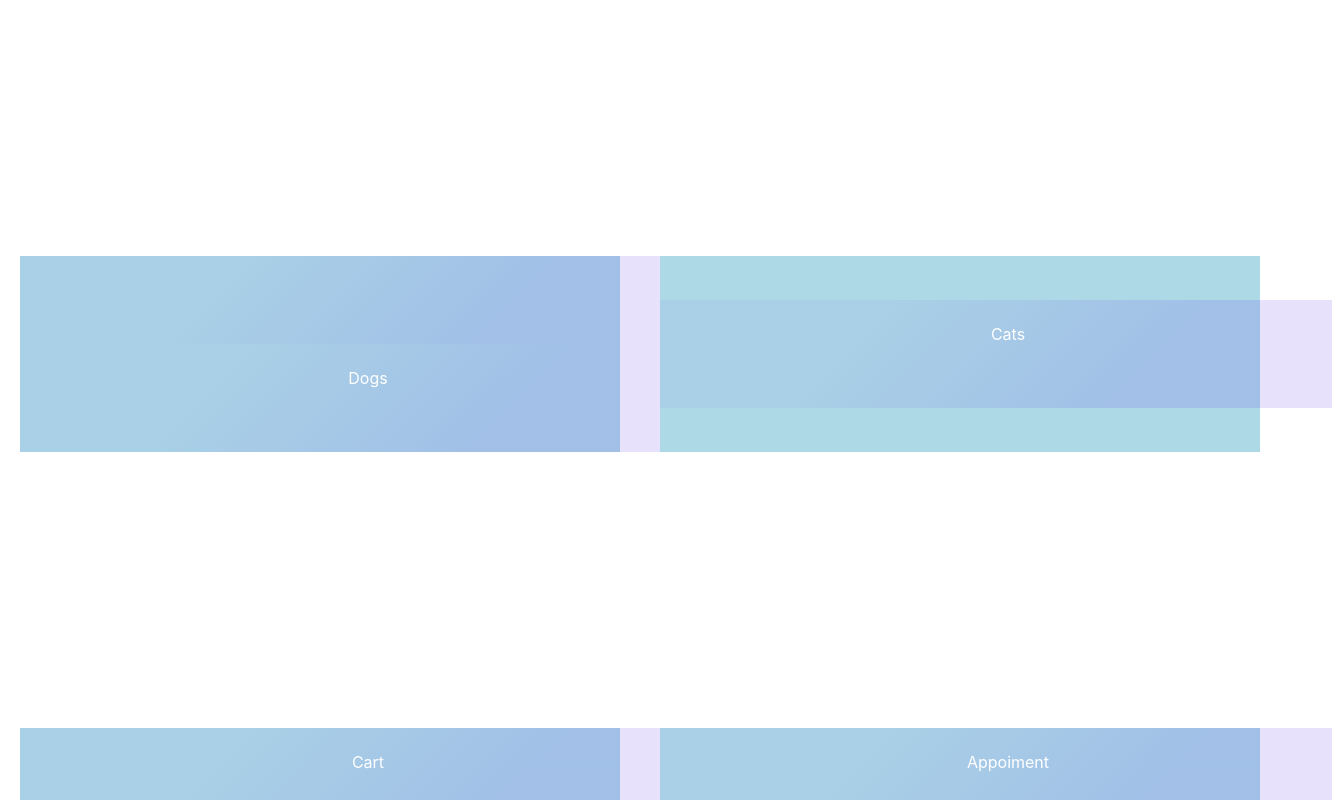
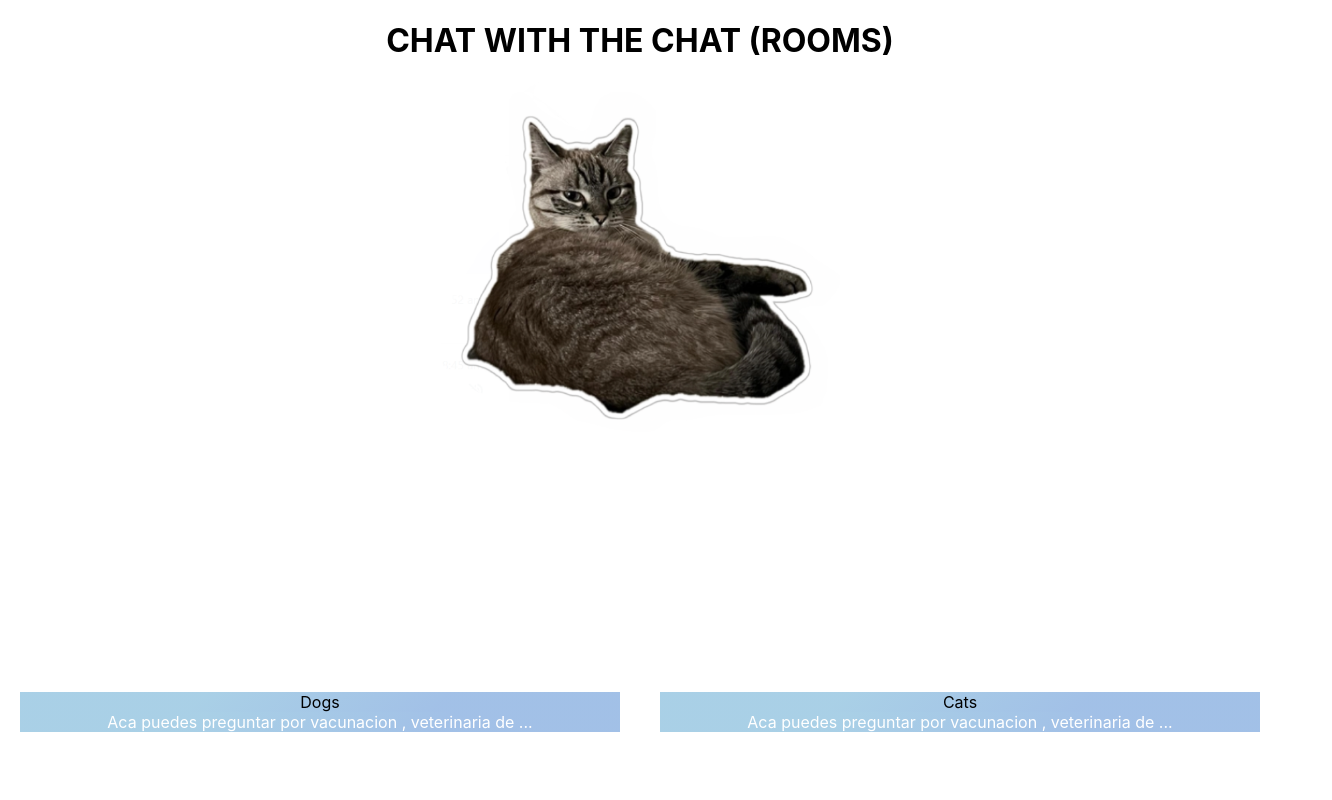
Before and after one commit to paula-echeverri/joy_front, a React (Create React App) app: page /rooms in a window 1280 px wide. Shown: the top 800 px of the page, 1332 px wide, since content can reach past the window. Built offline with nearby package versions, Linux system fonts and the light colour scheme.

Commit message:
feat/customize_rooms

```diff
--- a/src/components/Register.jsx
+++ b/src/components/Register.jsx
@@ -52,7 +52,7 @@ const Register = () => {
         />
         <label htmlFor="confirm_password">Confirm password</label>
         <input
-          type="confirm_password"
+          type="password"
           id="confirm_password"
           name="confirm_password"
           value={confirmpassword}
--- a/src/components/Rooms.css
+++ b/src/components/Rooms.css
@@ -26,7 +26,7 @@ html, body {
 
     align-items: flex-start;
     width: 100%;
-    padding: 24px 4% 64px 8%;
+    /* padding: 24px 4% 64px 8%; */
 
   }
 
--- a/src/components/Rooms.jsx
+++ b/src/components/Rooms.jsx
@@ -1,38 +1,62 @@
 import React from "react";
 import "./Rooms.css";
+
+import joy from '../assets/img/joyApp.png'
 const Rooms = () => {
+  const goToRoom = (event) => {
+    const content = event.currentTarget.getAttribute("data-value");
+    console.log("content", content);
+    //create functions to call api a pass this parameters
+  };
   return (
     <div>
-      {/* <>Rooms</>
-      <li>Perro</li>
-      <li>Gatos</li>
-
-      <li>Compras</li>
-
-      <li>Citas</li> */}
+      <div>
+        <div>
+          <h1>CHAT WITH THE CHAT (ROOMS)</h1>
+        </div>
+        <div className="image-container">
+          <img src={joy}     style={{ width: '400px', height: '350px' }}  alt="Joy_pics" />
+        </div>
+      </div>
 
       <div class="chats">
         <div class="box box1">
-          <div class="feature_image">
-            <div></div>
+          <div class="feature_image" onClick={goToRoom} data-value="dogs">
+            <div>Dogs</div>
           </div>
           <div class="feature-info">
-            <div>Dogs</div>
+            <div>Aca puedes preguntar por vacunacion , veterinaria de ...</div>
           </div>
         </div>
         <div class="box box2">
+          <div class="feature_image" onClick={goToRoom} data-value="cats">
+            <div>Cats</div>
+          </div>
           <div>
-            <div class="feature-info">Cats</div>
+            <div class="feature-info">
+              Aca puedes preguntar por vacunacion , veterinaria de ...
+            </div>
           </div>
         </div>
         <div class="box box3">
+          <div class="feature_image" onClick={goToRoom} data-value="cart">
+            <div>Cart</div>
+          </div>
           <div>
-            <div class="feature-info">Cart</div>
+            <div class="feature-info">
+              Si deseas comprar algo para tu peludito aca puedes avanzar tu
+              compra...
+            </div>
           </div>
         </div>
         <div class="box box4">
+          <div class="feature_image" onClick={goToRoom} data-value="appoiment">
+            <div>Appoiment</div>
+          </div>
           <div>
-            <div class="feature-info">Appoiment</div>
+            <div class="feature-info">
+              Si deseas agendar una cita para que atiendan a tu peludtio...
+            </div>
           </div>
         </div>
       </div>
```
Also changed, not shown: src/assets/img/joyApp.png (added).
